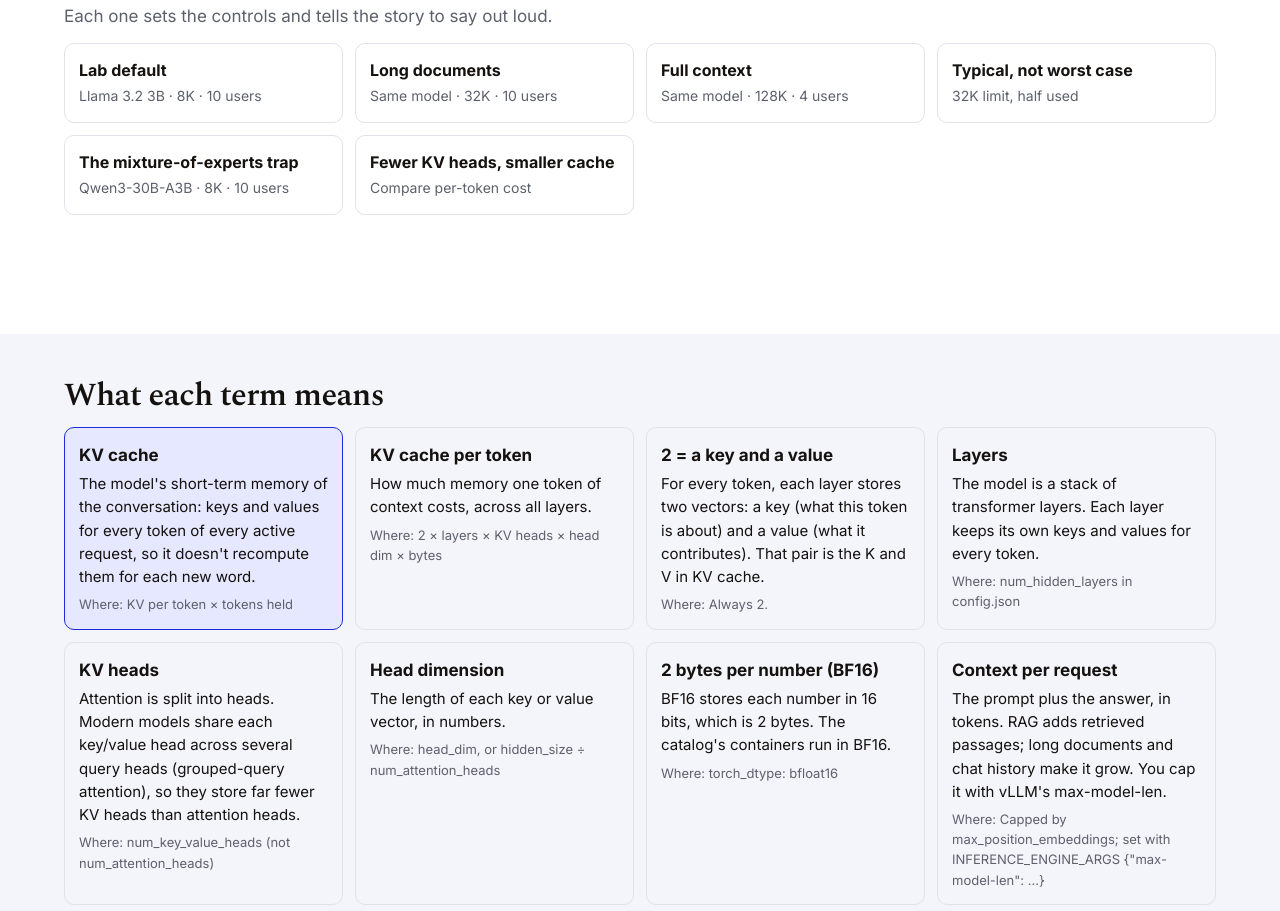
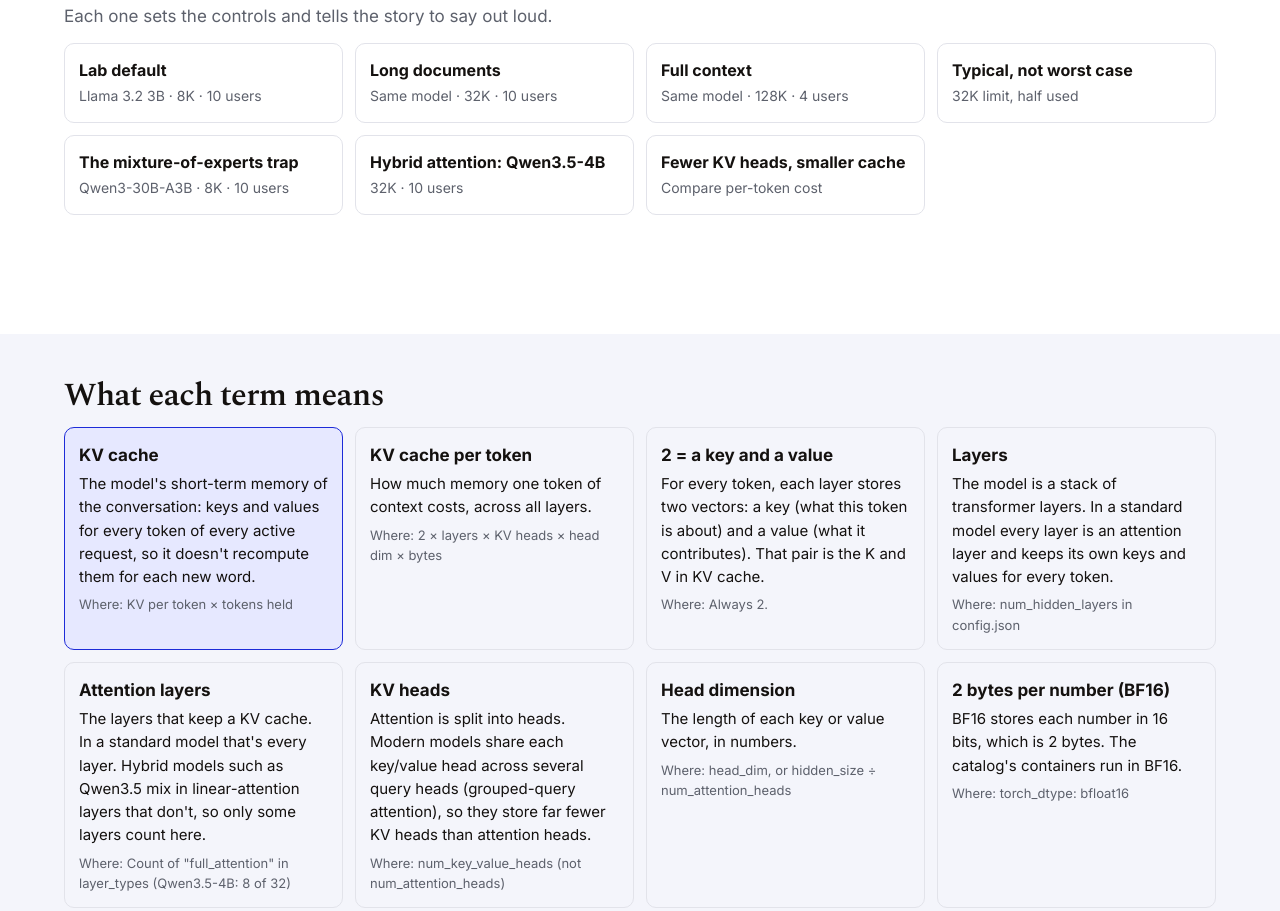
Before and after one commit to hinda00/hinda00.github.io, a plain HTML site: page llm-memory-calculator/index.html in a window 1280 px wide. Shown: the part 1305-2216 px from the top of the page. Drawn offline with nearby package versions, Linux system fonts and the light colour scheme.

Commit message:
Add Qwen3.5-4B and hybrid-attention support to the memory calculator
Co-Authored-By: Claude Opus 5.5 <noreply@anthropic.com>
Claude-Session: https://claude.ai/code/session_01PHPx45jnodUeHyjYq1k3HS

```diff
--- a/llm-memory-calculator/index.html
+++ b/llm-memory-calculator/index.html
@@ -37,6 +37,7 @@ input[type=range]{width:100%;height:44px;accent-color:var(--blue);margin:0}
 details{margin-top:14px;border-top:1px solid var(--line);padding-top:10px}
 summary{cursor:pointer;font-weight:600;min-height:44px;display:flex;align-items:center}
 .four{display:grid;grid-template-columns:repeat(2,minmax(0,1fr));gap:10px}
+.seg.s{background:var(--ok)}
 .four label{margin-top:6px}
 .result{position:sticky;top:12px}
 .big{font-size:clamp(56px,8vw,88px);margin:2px 0 0;font-variant-numeric:tabular-nums}
@@ -97,7 +98,7 @@ a{color:var(--blue)}
       <label for="model">Model <output id="mmax"></output></label>
       <select id="model"></select>
       <label for="ctx">Context per request <output id="ctxo"></output></label>
-      <input type="range" id="ctx" min="0" max="7" step="1" value="3">
+      <input type="range" id="ctx" min="0" max="8" step="1" value="3">
       <label for="users">Concurrent users <output id="userso"></output></label>
       <input type="range" id="users" min="1" max="64" step="1" value="10">
       <label for="fill">Context actually used <output id="fillo"></output></label>
@@ -107,9 +108,11 @@ a{color:var(--blue)}
       <details id="adv"><summary>Model numbers (from config.json)</summary>
         <div class="four">
           <div><label for="L">Layers</label><input type="number" id="L" min="1" max="200"></div>
+          <div><label for="kvL">Attention layers</label><input type="number" id="kvL" min="1" max="200"></div>
           <div><label for="H">KV heads</label><input type="number" id="H" min="1" max="128"></div>
           <div><label for="d">Head dim</label><input type="number" id="d" min="16" max="512" step="16"></div>
           <div><label for="B">Params (B)</label><input type="number" id="B" min="0.1" max="1000" step="0.01"></div>
+          <div><label for="st">State per user (MB)</label><input type="number" id="st" min="0" max="100000" step="1"></div>
         </div>
         <p class="hint" style="margin-top:8px">Editing a number switches the model to Custom. Choose a preset to reset.</p>
       </details>
@@ -118,9 +121,9 @@ a{color:var(--blue)}
       <div class="hint">Total memory needed</div>
       <div class="big" id="total">0 GB</div>
       <div class="verdict" id="verdict"></div>
-      <div class="bar" id="bar" role="img" aria-label="Memory bar"><div class="seg w" id="segw"></div><div class="seg k" id="segk"></div></div>
+      <div class="bar" id="bar" role="img" aria-label="Memory bar"><div class="seg w" id="segw"></div><div class="seg k" id="segk"></div><div class="seg s" id="segs"></div></div>
       <div class="ticks" id="ticks"></div>
-      <div class="legend"><span><i style="background:var(--wt)"></i>Weights</span><span><i style="background:var(--blue)"></i>KV cache</span><span>Markers: the catalog's memory classes</span></div>
+      <div class="legend"><span><i style="background:var(--wt)"></i>Weights</span><span><i style="background:var(--blue)"></i>KV cache</span><span><i style="background:var(--ok)"></i>Fixed state (hybrid models)</span><span>Markers: the catalog's memory classes</span></div>
       <div class="nums" id="nums"></div>
     </div>
   </div>
@@ -152,27 +155,31 @@ a{color:var(--blue)}
   <ul class="src">
     <li>Memory classes, the 2 GB per billion parameters rule and the mixture-of-experts rule: Intel Inference Microservices, <a href="https://swcatalog.intel.com/developer/docs/intel-inference-microservices/models-and-hardware/supported-intel-platforms">Supported Intel platforms</a> (updated 20 Nov 2026).</li>
     <li>The 92% NUMA reservation: <a href="https://swcatalog.intel.com/developer/docs/intel-inference-microservices/configuration/environment-variables">Environment variables</a>.</li>
-    <li>Layers, KV heads and head dimension: each model's <code>config.json</code> on Hugging Face: <span id="cfglinks"></span>. Parameter counts are rounded, from the model cards.</li>
+    <li>Layers, KV heads and head dimension: each model's <code>config.json</code> on Hugging Face: <span id="cfglinks"></span>. Parameter counts are rounded, from the model cards. For Qwen3.5-4B, 5B is the checkpoint's count, which includes its vision encoder; the card says 4B.</li>
+    <li>Qwen3.5-4B's fixed state per user (53 MB) is an estimate from its config: 24 Gated DeltaNet layers × 32 heads × 128 × 128 values plus the convolution state, counted at 4 bytes. At 2 bytes it would be about 26 MB. Check that your serving engine supports this model before relying on it.</li>
     <li>The KV cache figure is calculated with the standard formula on this page, not quoted from Intel. It's an estimate for planning: measure with real prompt lengths before you set limits.</li>
   </ul>
 </div></section>
 
 <script>
 {
-const CTX=[1024,2048,4096,8192,16384,32768,65536,131072];
+const CTX=[1024,2048,4096,8192,16384,32768,65536,131072,262144];
 const M=[
  {n:"Llama 3.2 3B Instruct",L:28,H:8,d:128,B:3.21,max:131072,u:"https://huggingface.co/unsloth/Llama-3.2-3B-Instruct/blob/main/config.json"},
  {n:"Qwen3-4B",L:36,H:8,d:128,B:4.02,max:40960,u:"https://huggingface.co/Qwen/Qwen3-4B/blob/main/config.json"},
  {n:"Mistral-7B Instruct v0.3",L:32,H:8,d:128,B:7.25,max:32768,u:"https://huggingface.co/mistralai/Mistral-7B-Instruct-v0.3/blob/main/config.json"},
  {n:"Qwen3-8B",L:36,H:8,d:128,B:8.19,max:40960,u:"https://huggingface.co/Qwen/Qwen3-8B/blob/main/config.json"},
  {n:"Phi-4-reasoning",L:40,H:10,d:128,B:14.7,max:32768,u:"https://huggingface.co/microsoft/Phi-4-reasoning/blob/main/config.json"},
- {n:"Qwen3-30B-A3B (mixture-of-experts)",L:48,H:4,d:128,B:30.5,max:40960,moe:3.3,u:"https://huggingface.co/Qwen/Qwen3-30B-A3B/blob/main/config.json"}
+ {n:"Qwen3-30B-A3B (mixture-of-experts)",L:48,H:4,d:128,B:30.5,max:40960,moe:3.3,u:"https://huggingface.co/Qwen/Qwen3-30B-A3B/blob/main/config.json"},
+ {n:"Qwen3.5-4B (hybrid attention)",L:32,kvL:8,H:4,d:256,B:5.0,st:53,max:262144,u:"https://huggingface.co/Qwen/Qwen3.5-4B/blob/main/config.json"}
 ];
 const CLASSES=[32,48,64,96];
 const RES=0.92;
 const T={
  two:{h:"2 = a key and a value",w:"For every token, each layer stores two vectors: a key (what this token is about) and a value (what it contributes). That pair is the K and V in KV cache.",f:"Always 2.",y:"It doubles the cache. There's no way around it."},
- L:{h:"Layers",w:"The model is a stack of transformer layers. Each layer keeps its own keys and values for every token.",f:"num_hidden_layers in config.json",y:"More layers, proportionally more cache per token."},
+ L:{h:"Layers",w:"The model is a stack of transformer layers. In a standard model every layer is an attention layer and keeps its own keys and values for every token.",f:"num_hidden_layers in config.json",y:"More attention layers, proportionally more cache per token."},
+ kvL:{h:"Attention layers",w:"The layers that keep a KV cache. In a standard model that's every layer. Hybrid models such as Qwen3.5 mix in linear-attention layers that don't, so only some layers count here.",f:"Count of \"full_attention\" in layer_types (Qwen3.5-4B: 8 of 32)",y:"Fewer attention layers, proportionally less cache. Qwen3.5-4B keeps a quarter of what all 32 layers would."},
+ st:{h:"Fixed state per user",w:"Linear-attention layers (Gated DeltaNet in Qwen3.5) don't remember every token. Each keeps a fixed-size summary per request, so their memory doesn't grow with context.",f:"Estimated from config: heads × key dim × value dim per layer, plus a small convolution state",y:"Small and flat: tens of MB per user, whatever the context length. Zero for standard models."},
  H:{h:"KV heads",w:"Attention is split into heads. Modern models share each key/value head across several query heads (grouped-query attention), so they store far fewer KV heads than attention heads.",f:"num_key_value_heads (not num_attention_heads)",y:"The biggest lever on cache size. Llama 3.2 3B has 24 attention heads but stores only 8 KV heads."},
  d:{h:"Head dimension",w:"The length of each key or value vector, in numbers.",f:"head_dim, or hidden_size ÷ num_attention_heads",y:"Usually 128 in today's models."},
  b:{h:"2 bytes per number (BF16)",w:"BF16 stores each number in 16 bits, which is 2 bytes. The catalog's containers run in BF16.",f:"torch_dtype: bfloat16",y:"Halving the bytes would halve the cache, but this release supports BF16 only."},
@@ -191,29 +198,30 @@ const S=[
  {t:"Full context",s:"Same model · 128K · 4 users",m:0,c:7,u:4,f:100,story:"Only four users, but at the model's full 128K context the cache passes 60 GB, about 67 GB in total: the 96 GB class. Long context is the expensive dial. Cap it with max-model-len."},
  {t:"Typical, not worst case",s:"32K limit, half used",m:0,c:5,u:10,f:50,story:"Same 32K limit, but real requests use about half of it. The cache halves too. Measure real prompt lengths before buying memory for the worst case."},
  {t:"The mixture-of-experts trap",s:"Qwen3-30B-A3B · 8K · 10 users",m:5,c:3,u:10,f:100,story:"Only about 3B parameters are active per token, but all 30.5B must sit in memory: about 61 GB of weights before any cache, 69 GB with it. Size it as a 30B model, not a 3B one."},
+ {t:"Hybrid attention: Qwen3.5-4B",s:"32K · 10 users",m:6,c:5,u:10,f:100,story:"Only 8 of its 32 layers keep a KV cache; the other 24 keep a small fixed state per user. So each token costs 32 KB, and 10 users at 32K total about 21 GB including about 10 GB of weights. A standard model of this size would need 48 to 64 GB. Architecture changes the answer as much as size."},
  {t:"Fewer KV heads, smaller cache",s:"Compare per-token cost",m:5,c:5,u:10,f:100,story:"Look at the cost per token: this 30B model stores only 4 KV heads, so each token costs about 96 KB, less than the 3B Llama's 112 KB. Model size and cache size are separate questions."}
 ];
 const $=id=>document.getElementById(id);
-const st={m:0,c:3,u:10,f:100,L:28,H:8,d:128,B:3.21,custom:false,term:"kv",sc:-1};
+const st={m:0,c:3,u:10,f:100,L:28,kvL:28,H:8,d:128,B:3.21,st:0,custom:false,term:"kv",sc:-1};
 const fmt=(x,dp=1)=>x.toLocaleString("en-GB",{minimumFractionDigits:dp,maximumFractionDigits:dp});
 const fk=t=>t>=1024?(t/1024)+"K":String(t);
 $("model").innerHTML=M.map((m,i)=>`<option value="${i}">${m.n}</option>`).join("")+`<option value="-1">Custom</option>`;
 $("cfglinks").innerHTML=M.map(m=>`<a href="${m.u}">${m.n}</a>`).join(", ");
 $("scen").innerHTML=S.map((s,i)=>`<button type="button" data-i="${i}"><b>${s.t}</b><span>${s.s}</span></button>`).join("");
-const order=["kv","kvt","two","L","H","d","b","ctx","users","fill","B","w","total"];
+const order=["kv","kvt","two","L","kvL","H","d","b","st","ctx","users","fill","B","w","total"];
 $("gloss").innerHTML=order.map(k=>`<article data-t="${k}" tabindex="0"><h3>${T[k].h}</h3><p>${T[k].w}</p><p class="f">Where: ${T[k].f}</p></article>`).join("");
-function setModel(i){const m=M[i];Object.assign(st,{m:i,L:m.L,H:m.H,d:m.d,B:m.B,custom:false});}
+function setModel(i){const m=M[i];Object.assign(st,{m:i,L:m.L,kvL:m.kvL||m.L,H:m.H,d:m.d,B:m.B,st:m.st||0,custom:false});}
 function calc(){
- const kvTok=2*st.L*st.H*st.d*2, ctx=CTX[st.c], tokens=ctx*st.u*st.f/100;
- const kv=tokens*kvTok/1e9, w=st.B*2, tot=kv+w;
- return{kvTok,ctx,tokens,kv,w,tot};
+ const kvTok=2*st.kvL*st.H*st.d*2, ctx=CTX[st.c], tokens=ctx*st.u*st.f/100;
+ const kv=tokens*kvTok/1e9, w=st.B*2, sg=st.u*st.st/1000, tot=kv+w+sg;
+ return{kvTok,ctx,tokens,kv,w,sg,tot};
 }
 function chip(k,val,unit){return `<button type="button" class="chip${st.term===k?" sel":""}" data-t="${k}">${val}<small>${unit}</small></button>`;}
 function render(){
  const r=calc(), m=st.custom?null:M[st.m];
  $("model").value=st.custom?"-1":String(st.m);
  $("ctx").value=st.c;$("users").value=st.u;$("fill").value=st.f;
- for(const k of ["L","H","d","B"]) if(document.activeElement!==$(k)) $(k).value=st[k];
+ for(const k of ["L","kvL","H","d","B","st"]) if(document.activeElement!==$(k)) $(k).value=st[k];
  $("ctxo").textContent=fk(r.ctx)+" tokens";$("userso").textContent=st.u;$("fillo").textContent=st.f+"%";
  $("mmax").textContent=m?"max "+fk(m.max)+(m.moe?" · "+m.moe+"B active":""):"custom";
  $("warn").textContent=m&&r.ctx>m.max?`${fk(r.ctx)} is beyond this model's maximum context (${fk(m.max)}).`:"";
@@ -226,14 +234,15 @@ function render(){
  const axis=Math.max(100,Math.ceil(r.tot*1.1/16)*16);
  $("segw").style.width=(r.w/axis*100)+"%";$("segk").style.width=(r.kv/axis*100)+"%";
  const bw=$("bar").clientWidth||600;
- $("segw").textContent=r.w/axis*bw>72?fmt(r.w)+" GB":"";$("segk").textContent=r.kv/axis*bw>72?fmt(r.kv)+" GB":"";
+ $("segs").style.width=(r.sg/axis*100)+"%";
+ $("segw").textContent=r.w/axis*bw>72?fmt(r.w)+" GB":"";$("segk").textContent=r.kv/axis*bw>72?fmt(r.kv)+" GB":"";$("segs").textContent=r.sg/axis*bw>72?fmt(r.sg)+" GB":"";
  const marks=CLASSES.concat(axis>140?[128]:[]).concat(axis>300?[256]:[]).filter(c=>c<axis);
  $("ticks").innerHTML=marks.map(c=>`<div class="tick${c===cls?" on":""}" style="left:${c/axis*100}%">${c} GB</div>`).join("");
- $("nums").innerHTML=[[fmt(r.kvTok,0)+" B","KV cache per token ("+fmt(r.kvTok/1024,0)+" KB)"],[fmt(r.tokens,0),"Tokens held in memory"],[fmt(r.w)+" GB","Weights"],[fmt(r.kv)+" GB","KV cache"]].map(([b,s])=>`<div><b>${b}</b><span>${s}</span></div>`).join("");
+ $("nums").innerHTML=[[fmt(r.kvTok,0)+" B","KV cache per token ("+fmt(r.kvTok/1024,0)+" KB)"],[fmt(r.tokens,0),"Tokens held in memory"],[fmt(r.w)+" GB","Weights"],[fmt(r.kv)+" GB","KV cache"]].concat(st.st>0?[[fmt(r.sg,2)+" GB","Fixed state, all users"]]:[]).map(([b,s])=>`<div><b>${b}</b><span>${s}</span></div>`).join("");
  $("eq").innerHTML=
- `<div>${chip("two","2","key + value")}<span class="op">×</span>${chip("L",st.L,"layers")}<span class="op">×</span>${chip("H",st.H,"KV heads")}<span class="op">×</span>${chip("d",st.d,"head dim")}<span class="op">×</span>${chip("b","2","bytes BF16")}<span class="op">=</span>${chip("kvt",fmt(r.kvTok,0),"bytes per token")}</div>`+
+ `<div>${chip("two","2","key + value")}<span class="op">×</span>${chip(st.kvL<st.L?"kvL":"L",st.kvL<st.L?st.kvL+" of "+st.L:st.L,st.kvL<st.L?"attention layers":"layers")}<span class="op">×</span>${chip("H",st.H,"KV heads")}<span class="op">×</span>${chip("d",st.d,"head dim")}<span class="op">×</span>${chip("b","2","bytes BF16")}<span class="op">=</span>${chip("kvt",fmt(r.kvTok,0),"bytes per token")}</div>`+
  `<div>${chip("kvt",fmt(r.kvTok/1024,0)+" KB","per token")}<span class="op">×</span>${chip("ctx",fk(r.ctx),"context")}<span class="op">×</span>${chip("users",st.u,"users")}<span class="op">×</span>${chip("fill",st.f+"%","used")}<span class="op">=</span>${chip("kv",fmt(r.kv)+" GB","KV cache")}</div>`+
- `<div>${chip("B",fmt(st.B,2)+" B","parameters")}<span class="op">×</span>${chip("b","2","bytes")}<span class="op">=</span>${chip("w",fmt(r.w)+" GB","weights")}<span class="op">+</span>${chip("kv",fmt(r.kv)+" GB","KV cache")}<span class="op">=</span>${chip("total",fmt(r.tot)+" GB","total")}</div>`;
+ `<div>${chip("B",fmt(st.B,2)+" B","parameters")}<span class="op">×</span>${chip("b","2","bytes")}<span class="op">=</span>${chip("w",fmt(r.w)+" GB","weights")}<span class="op">+</span>${chip("kv",fmt(r.kv)+" GB","KV cache")}${st.st>0?`<span class="op">+</span>${chip("st",fmt(r.sg,2)+" GB",st.u+" × "+st.st+" MB state")}`:""}<span class="op">=</span>${chip("total",fmt(r.tot)+" GB","total")}</div>`;
  const t=T[st.term];
  $("explain").innerHTML=`<h3>${t.h}</h3><p>${t.w}</p><dl><dt>Where it comes from</dt><dd>${t.f}</dd><dt>Why it matters</dt><dd>${t.y}</dd></dl>`;
  for(const a of document.querySelectorAll(".gloss article")) a.classList.toggle("sel",a.dataset.t===st.term);
@@ -245,12 +254,12 @@ $("model").addEventListener("change",e=>{const i=+e.target.value;if(i>=0)setMode
 $("ctx").addEventListener("input",e=>{st.c=+e.target.value;touch();});
 $("users").addEventListener("input",e=>{st.u=+e.target.value;touch();});
 $("fill").addEventListener("input",e=>{st.f=+e.target.value;touch();});
-for(const k of ["L","H","d","B"]) $(k).addEventListener("input",e=>{const v=parseFloat(e.target.value);if(v>0){st[k]=v;st.custom=true;touch();}});
+for(const k of ["L","kvL","H","d","B","st"]) $(k).addEventListener("input",e=>{const v=parseFloat(e.target.value);if(v>0||(k==="st"&&v===0)){st[k]=v;if(k==="L"&&st.kvL>v)st.kvL=v;st.custom=true;touch();}});
 document.addEventListener("click",e=>{
  const c=e.target.closest("[data-t]");
  if(c){st.term=c.dataset.t;render();if(c.tagName==="ARTICLE")$("eq").scrollIntoView({behavior:"smooth",block:"center"});return;}
  const s=e.target.closest(".scen button");
- if(s){const x=S[+s.dataset.i];setModel(x.m);Object.assign(st,{c:x.c,u:x.u,f:x.f,sc:+s.dataset.i,term:x.m===5&&x.t.startsWith("Fewer")?"H":x.m===5?"B":x.c>=5?"ctx":"kv"});render();$("total").scrollIntoView({behavior:"smooth",block:"center"});}
+ if(s){const x=S[+s.dataset.i];setModel(x.m);Object.assign(st,{c:x.c,u:x.u,f:x.f,sc:+s.dataset.i,term:x.m===6?"kvL":x.m===5&&x.t.startsWith("Fewer")?"H":x.m===5?"B":x.c>=5?"ctx":"kv"});render();$("total").scrollIntoView({behavior:"smooth",block:"center"});}
 });
 document.addEventListener("keydown",e=>{if(e.key==="Enter"&&e.target.matches(".gloss article")){st.term=e.target.dataset.t;render();}});
 setModel(0);render();
```
